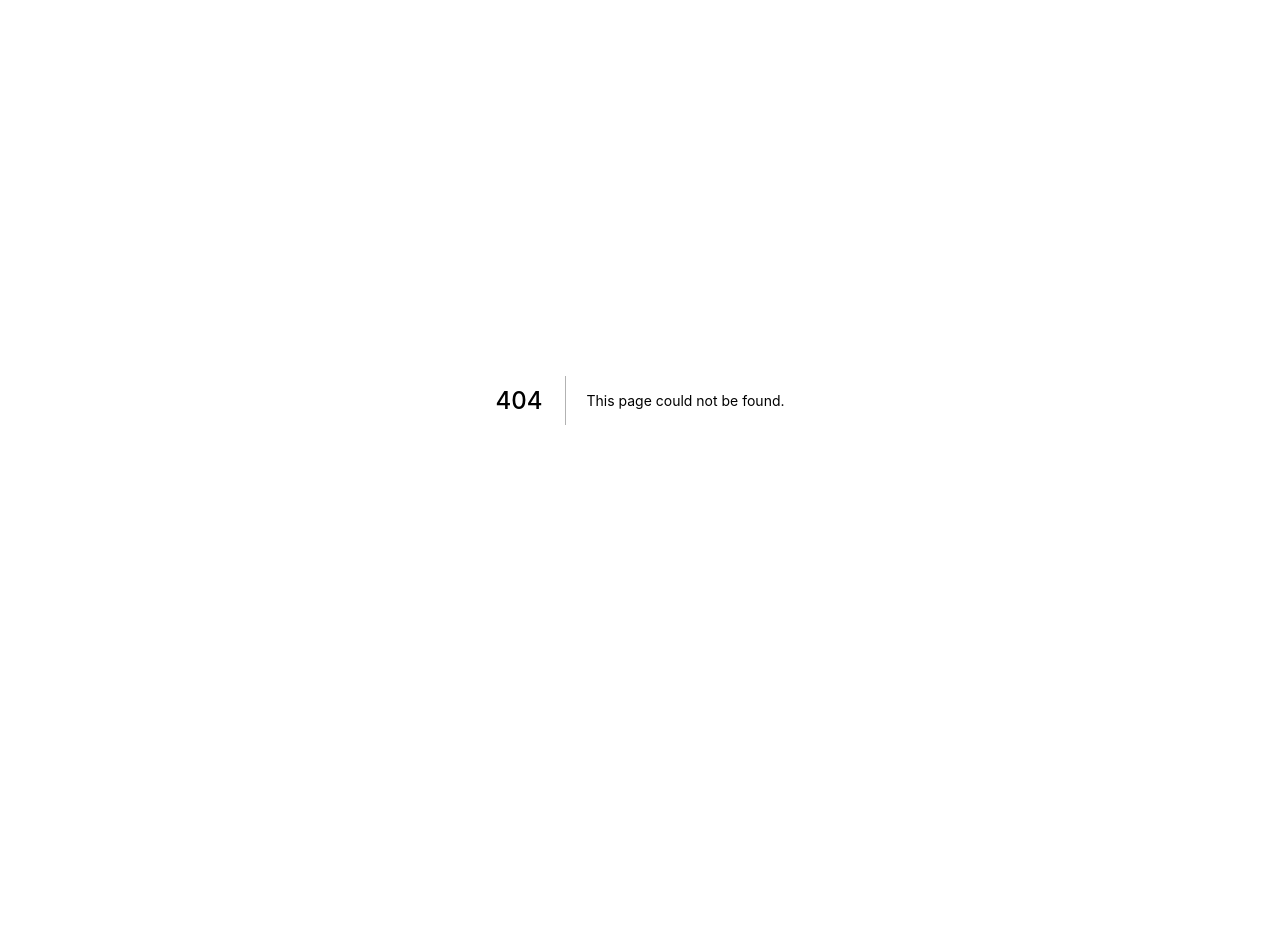
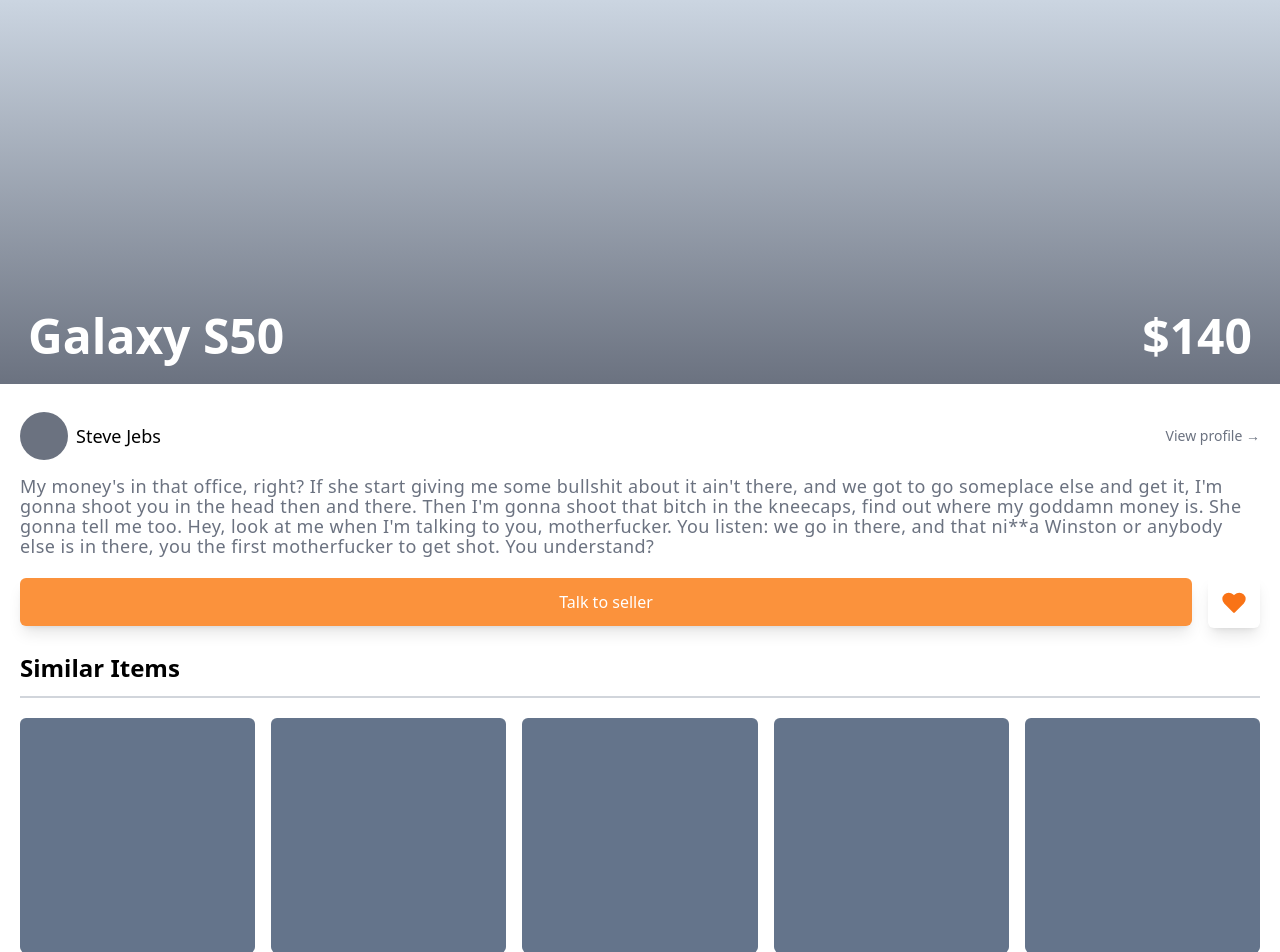
Before and after one commit to cattynip/narrot-market, a Next.js app: page /items/1 in a window 1280 px wide. Before the commit this address had no page. Shown: the top 952 px of the page. Before the commit the page ends 800 px from the top, so only its background shows below. Built offline with nearby package versions, Linux system fonts and the light colour scheme.

Commit message:
5.4 Item Detail

```diff
--- /dev/null
+++ b/pages/items/[id].tsx
@@ -0,0 +1,84 @@
+import type { NextPage } from 'next';
+
+const ItemDetail: NextPage = () => {
+  return (
+    <div>
+      <div>
+        <div className="relative">
+          <div className="h-96 bg-slate-300 bg-gradient-to-b from-transparent to-gray-500" />
+          <div className="absolute w-full bottom-6 px-7 font-extrabold text-white text-5xl flex justify-between">
+            <h1>Galaxy S50</h1>
+            <p>$140</p>
+          </div>
+        </div>
+        <div className="px-5">
+          <div className="flex flex-col pt-7 mb-6">
+            <div className="flex items-center justify-between">
+              <div className="flex items-center space-x-2">
+                <div className="w-12 h-12 rounded-full bg-gray-500" />
+                <p className="text-lg font-medium">Steve Jebs</p>
+              </div>
+              <div>
+                <p className="text-gray-500 text-sm">View profile &rarr;</p>
+              </div>
+            </div>
+            <div className="mt-4">
+              <p className="text-gray-500 font-medium text-lg leading-5 tracking-wide">
+                My money&apos;s in that office, right? If she start giving me
+                some bullshit about it ain&apos;t there, and we got to go
+                someplace else and get it, I&apos;m gonna shoot you in the head
+                then and there. Then I&apos;m gonna shoot that bitch in the
+                kneecaps, find out where my goddamn money is. She gonna tell me
+                too. Hey, look at me when I&apos;m talking to you, motherfucker.
+                You listen: we go in there, and that ni**a Winston or anybody
+                else is in there, you the first motherfucker to get shot. You
+                understand?
+              </p>
+              <div className="flex items-center justify-between mt-5 space-x-4">
+                <button className="transition-colors ease-in-out bg-orange-400 p-3 w-full text-white rounded-md hover:bg-orange-500 focus:ring-2 focus:ring-offset-2 focus:ring-orange-500 shadow-lg">
+                  Talk to seller
+                </button>
+                <button className="transition-colors p-3 shadow-lg rounded-md">
+                  <svg
+                    className="h-7 w-7"
+                    xmlns="http://www.w3.org/2000/svg"
+                    fill="#f97316"
+                    viewBox="0 0 24 24"
+                    stroke="#f97316"
+                    aria-hidden="true"
+                  >
+                    <path
+                      strokeLinecap="round"
+                      strokeLinejoin="round"
+                      strokeWidth="2"
+                      d="M4.318 6.318a4.5 4.5 0 000 6.364L12 20.364l7.682-7.682a4.5 4.5 0 00-6.364-6.364L12 7.636l-1.318-1.318a4.5 4.5 0 00-6.364 0z"
+                    />
+                  </svg>
+                </button>
+              </div>
+            </div>
+          </div>
+          <div>
+            <h2 className="font-extrabold text-2xl pb-3">Similar Items</h2>
+            <div className="border-t-2 border-t-gray-300 pt-5 grid grid-cols-1 gap-4 sm:grid-cols-2 md:grid-cols-3 lg:grid-cols-4 xl:grid-cols-5 2xl:grid-cols-6">
+              {[...Array(50)].map((value, idx) => (
+                <div key={idx}>
+                  <div className="w-full aspect-square bg-slate-500 rounded-md" />
+                  <div className="mt-2 flex justify-between items-center">
+                    <div className="flex items-center justify-center space-x-2">
+                      <div className="w-10 h-10 rounded-full bg-slate-500" />
+                      <h3 className="font-bold">Galaxy S60</h3>
+                    </div>
+                    <p className="text-gray-500">$6</p>
+                  </div>
+                </div>
+              ))}
+            </div>
+          </div>
+        </div>
+      </div>
+    </div>
+  );
+};
+
+export default ItemDetail;
```
